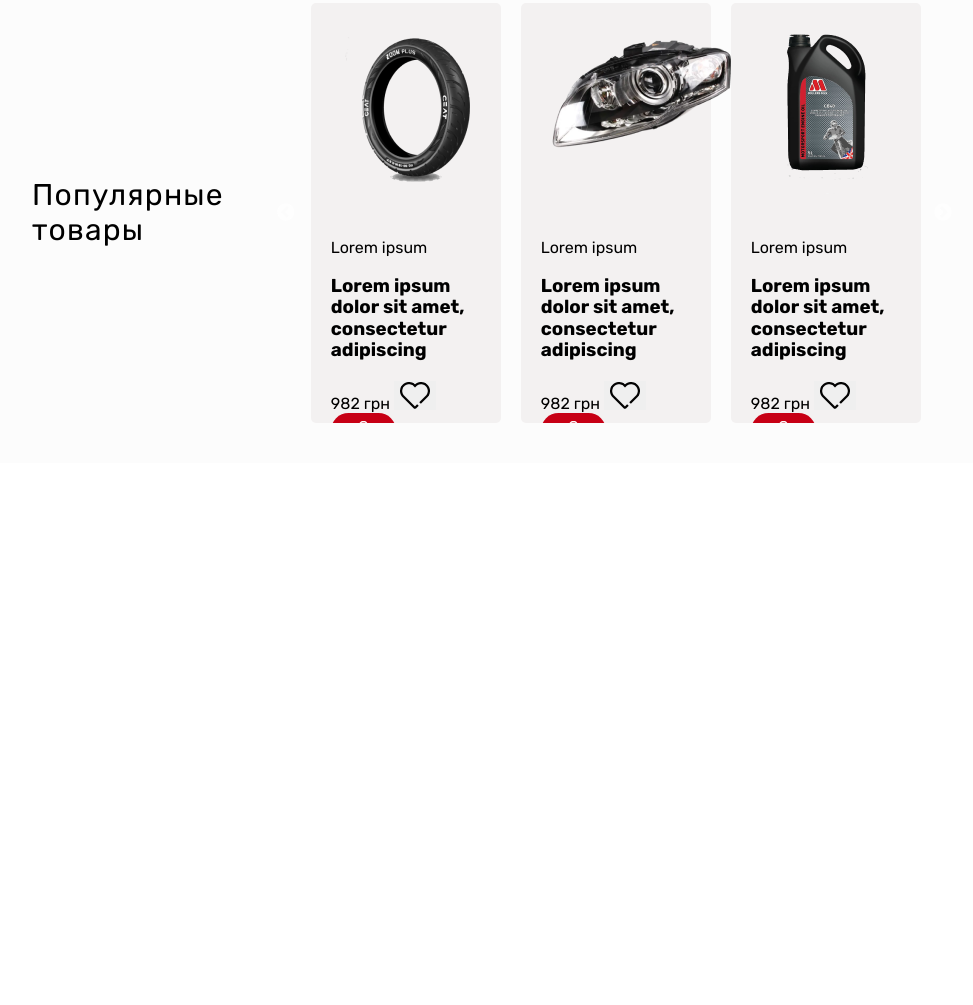
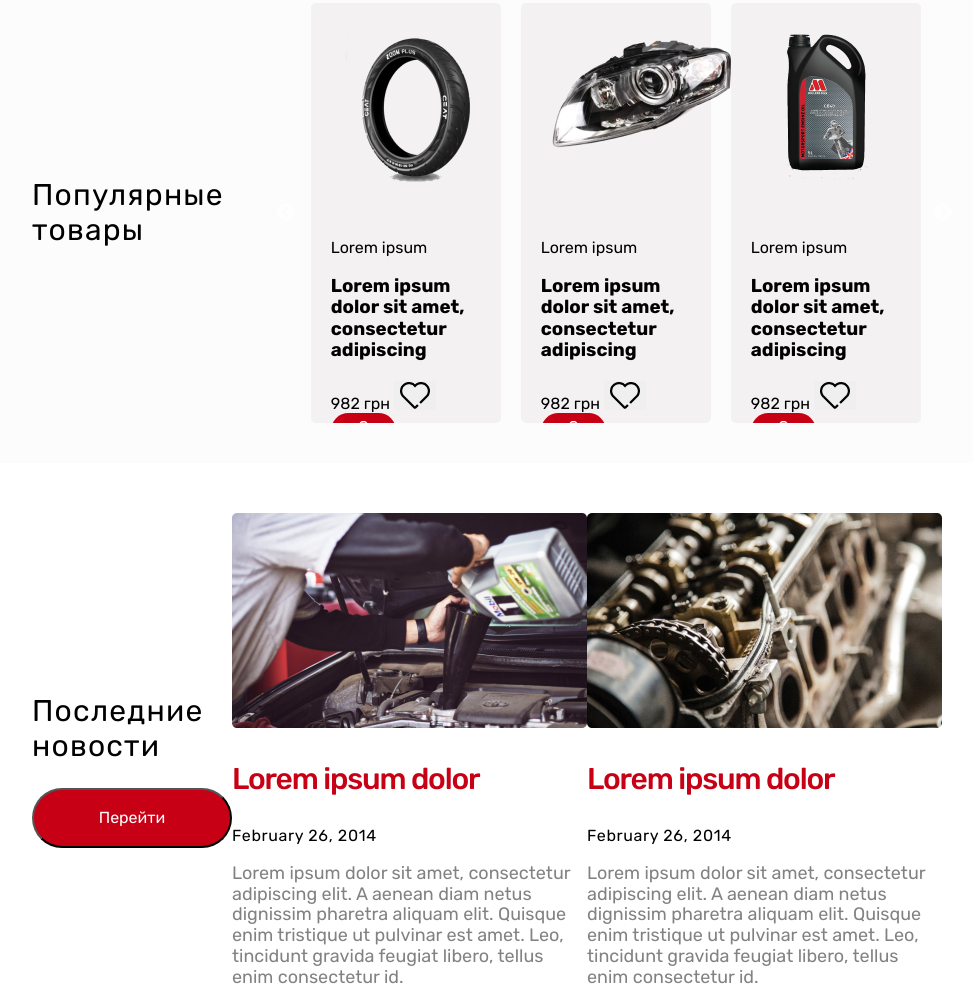
Before and after one commit to Iva-nova-vita/beetroot_project, a website: page index.html in a window 1280 px wide. Shown: the part 1392-2397 px from the top of the page, without its empty margins (160-1133 px from the left). Before the commit the page ends 1855 px from the top, so only its background shows below. Drawn offline with nearby package versions, Linux system fonts and the light colour scheme.

Commit message:
lastNews done

```diff
--- a/css/style.scss
+++ b/css/style.scss
@@ -400,3 +400,37 @@ button {
   width: 65px;
   height: 35px;
 }
+#lastNews {
+    margin-top: 50px;
+    .news {
+        width: 355px;
+    }
+    h2 {
+        font-size: 30px;
+font-weight: 400;
+letter-spacing: 0.04em;
+    }
+    h3 {
+        font-weight: 500;
+font-size: 30px;
+
+letter-spacing: -0.04em;
+color: #C70015;
+    }
+    span {
+        font-size: 16px;
+
+letter-spacing: 0.04em;
+    }
+    p {
+        font-size: 18px;
+        color: #828282;
+    }
+    button {
+        width: 200px;
+height: 60px;
+background: #C70015;
+border-radius: 35px;
+color: white;
+    }
+}
--- a/index.html
+++ b/index.html
@@ -6,18 +6,22 @@
     <meta http-equiv="X-UA-Compatible" content="ie=edge" />
     <title>Document</title>
 
-    <link rel="stylesheet" type="text/css" href="slick-1.8.1/slick/slick-theme.css"/>
+    <link
+      rel="stylesheet"
+      type="text/css"
+      href="slick-1.8.1/slick/slick-theme.css"
+    />
 
-<link rel="stylesheet" type="text/css" href="slick-1.8.1/slick/slick.css"/>
+    <link rel="stylesheet" type="text/css" href="slick-1.8.1/slick/slick.css" />
     <link rel="stylesheet" href="css/style.css" />
     <script
       src="https://code.jquery.com/jquery-3.4.1.min.js"
       integrity="sha256-CSXorXvZcTkaix6Yvo6HppcZGetbYMGWSFlBw8HfCJo="
-  crossorigin="anonymous"></script>
+      crossorigin="anonymous"
+    ></script>
   </head>
   <body>
     <header>
-
       <div id="menu">
         <nav>
           <ul>
@@ -82,9 +86,7 @@
         <form action="#" method="POST">
           <button id="btnCatalog">
             Каталог
-              <a href="#"
-                ><img src="images/speech-bubble-2 1.png" alt="menu"
-              /></a>
+            <a href="#"><img src="images/speech-bubble-2 1.png" alt="menu"/></a>
           </button>
 
           <input
@@ -102,7 +104,6 @@
           </button>
         </form>
       </div>
-
     </header>
 
     <main>
@@ -207,52 +208,90 @@
             <div id="popGoodsSlider">
               <div class="SlidePopGoodsSlider">
                 <img src="images/kisspng-car-bicycle.png" alt="goods" />
-                <div><p>Lorem ipsum</p>
+                <div>
+                  <p>Lorem ipsum</p>
                   <h3>Lorem ipsum dolor sit amet, consectetur adipiscing</h3>
                   <span>982 грн</span>
                   <button><img src="images/heart.png" alt="heart" /></button>
                   <button class="addToCart">
                     <img src="images/VectorCart.png" alt="shopping-bag" />
-                </button></div>
-
+                  </button>
+                </div>
               </div>
 
               <div class="SlidePopGoodsSlider">
                 <img src="images/slide2pop.png" alt="goods" />
-                    <div><p>Lorem ipsum</p>
+                <div>
+                  <p>Lorem ipsum</p>
                   <h3>Lorem ipsum dolor sit amet, consectetur adipiscing</h3>
                   <span>982 грн</span>
                   <button><img src="images/heart.png" alt="heart" /></button>
                   <button class="addToCart">
                     <img src="images/VectorCart.png" alt="shopping-bag" />
-                    </button></div>
-
+                  </button>
+                </div>
               </div>
 
               <div class="SlidePopGoodsSlider">
                 <img src="images/slide3pop.png" alt="goods" />
-                        <div><p>Lorem ipsum</p>
+                <div>
+                  <p>Lorem ipsum</p>
                   <h3>Lorem ipsum dolor sit amet, consectetur adipiscing</h3>
                   <span>982 грн</span>
                   <button><img src="images/heart.png" alt="heart" /></button>
                   <button class="addToCart">
                     <img src="images/VectorCart.png" alt="shopping-bag" />
-                        </button></div>
-
+                  </button>
+                </div>
               </div>
 
               <div class="SlidePopGoodsSlider">
                 <img src="images/zapchasti-dlya-to_4.png" alt="goods" />
-                            <div><p>Slide4</p>
-                            <h3>Lorem ipsum <br> Slide4, <br> Slide4</h3>
+                <div>
+                  <p>Slide4</p>
+                  <h3>
+                    Lorem ipsum <br />
+                    Slide4, <br />
+                    Slide4
+                  </h3>
                   <span>982 грн</span>
                   <button><img src="images/heart.png" alt="heart" /></button>
                   <button class="addToCart">
                     <img src="images/VectorCart.png" alt="shopping-bag" />
-                            </button></div>
-
+                  </button>
                 </div>
               </div>
+            </div>
+          </div>
+        </div>
+      </div>
+      <div id="lastNews">
+        <div class="container">
+          <div class="wrap">
+            <div>
+              <h2>Последние <br> новости</h2>
+              <a href="#"><button>Перейти</button></a>
+            </div>
+            <div class="news">
+              <img src="images/photo1.jpg" alt="photo" />
+              <h3>Lorem ipsum dolor</h3>
+              <span>February 26, 2014 </span>
+              <p>
+                Lorem ipsum dolor sit amet, consectetur adipiscing elit. A
+                aenean diam netus dignissim pharetra aliquam elit. Quisque enim
+                tristique ut pulvinar est amet. Leo, tincidunt gravida feugiat
+                libero, tellus enim consectetur id.
+              </p>
+            </div>
+            <div class="news"><img src="images/photo2.jpg" alt="photo" />
+                <h3>Lorem ipsum dolor</h3>
+                <span>February 26, 2014 </span>
+                <p>
+                  Lorem ipsum dolor sit amet, consectetur adipiscing elit. A
+                  aenean diam netus dignissim pharetra aliquam elit. Quisque enim
+                  tristique ut pulvinar est amet. Leo, tincidunt gravida feugiat
+                  libero, tellus enim consectetur id.
+                </p></div>
           </div>
         </div>
       </div>
@@ -260,6 +299,9 @@
 
     <footer><div class="container"></div></footer>
     <script src="js/main.js"></script>
-    <script type="text/javascript" src="slick-1.8.1/slick/slick.min.js"></script>
+    <script
+      type="text/javascript"
+      src="slick-1.8.1/slick/slick.min.js"
+    ></script>
   </body>
 </html>
```
Also changed, not shown: css/style.css, images/photo1.jpg (added), images/photo2.jpg (added). Lines whose indentation alone changed are shown as unchanged.
